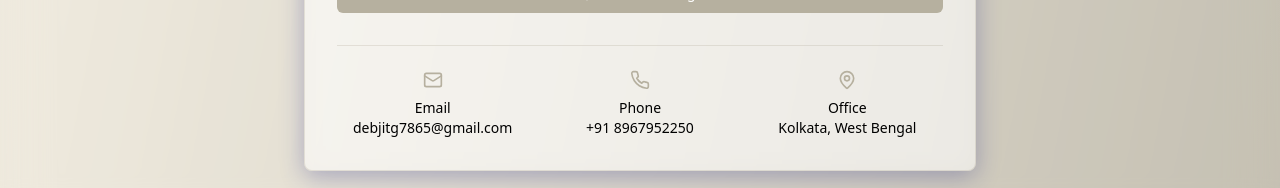
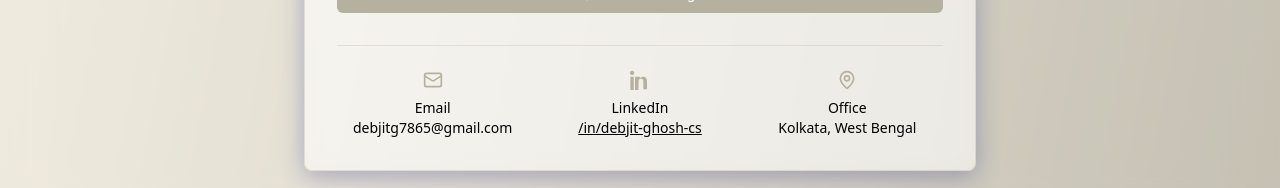
Before and after one commit to dj16900/MyPortfolioNew, a Next.js app: page / in a window 1280 px wide. Shown: the part 6287-6475 px from the top of the page. Built offline with nearby package versions, Linux system fonts and the light colour scheme.

Commit message:
Update professor-portfolio.tsx

```diff
--- a/professor-portfolio.tsx
+++ b/professor-portfolio.tsx
@@ -1005,12 +1005,25 @@ export default function ProfessorPortfolio() {
                         </p>
                       </div>
                       <div className="flex flex-col items-center">
-                        <Phone className="w-5 h-5 text-[#B6B09F] mb-2" />
-                        <p className="text-sm font-medium text-[#000000]">
-                          Phone
-                        </p>
-                        <p className="text-sm text-[#000000]">+91 8967952250</p>
-                      </div>
+  <svg
+    xmlns="http://www.w3.org/2000/svg"
+    className="w-5 h-5 text-[#B6B09F] mb-2"
+    fill="currentColor"
+    viewBox="0 0 24 24"
+  >
+    <path d="M4.98 3.5C4.98 4.88 3.88 6 2.5 6S0 4.88 0 3.5 1.12 1 2.5 1 4.98 2.12 4.98 3.5zM.5 8h4V24h-4V8zm7.5 0h3.8v2.2h.05c.53-1 1.82-2.2 3.75-2.2 4 0 4.75 2.63 4.75 6v9H16v-8.1c0-1.93-.03-4.4-2.7-4.4-2.7 0-3.1 2.1-3.1 4.3V24H6V8z" />
+  </svg>
+  <p className="text-sm font-medium text-[#000000]">LinkedIn</p>
+  <a
+    href="https://www.linkedin.com/in/debjit-ghosh-cs"
+    target="_blank"
+    rel="noopener noreferrer"
+    className="text-sm text-[#000000] underline hover:text-blue-600"
+  >
+    /in/debjit-ghosh-cs
+  </a>
+</div>
+
                       <div className="flex flex-col items-center">
                         <MapPin className="w-5 h-5 text-[#B6B09F] mb-2" />
                         <p className="text-sm font-medium text-[#000000]">
```
